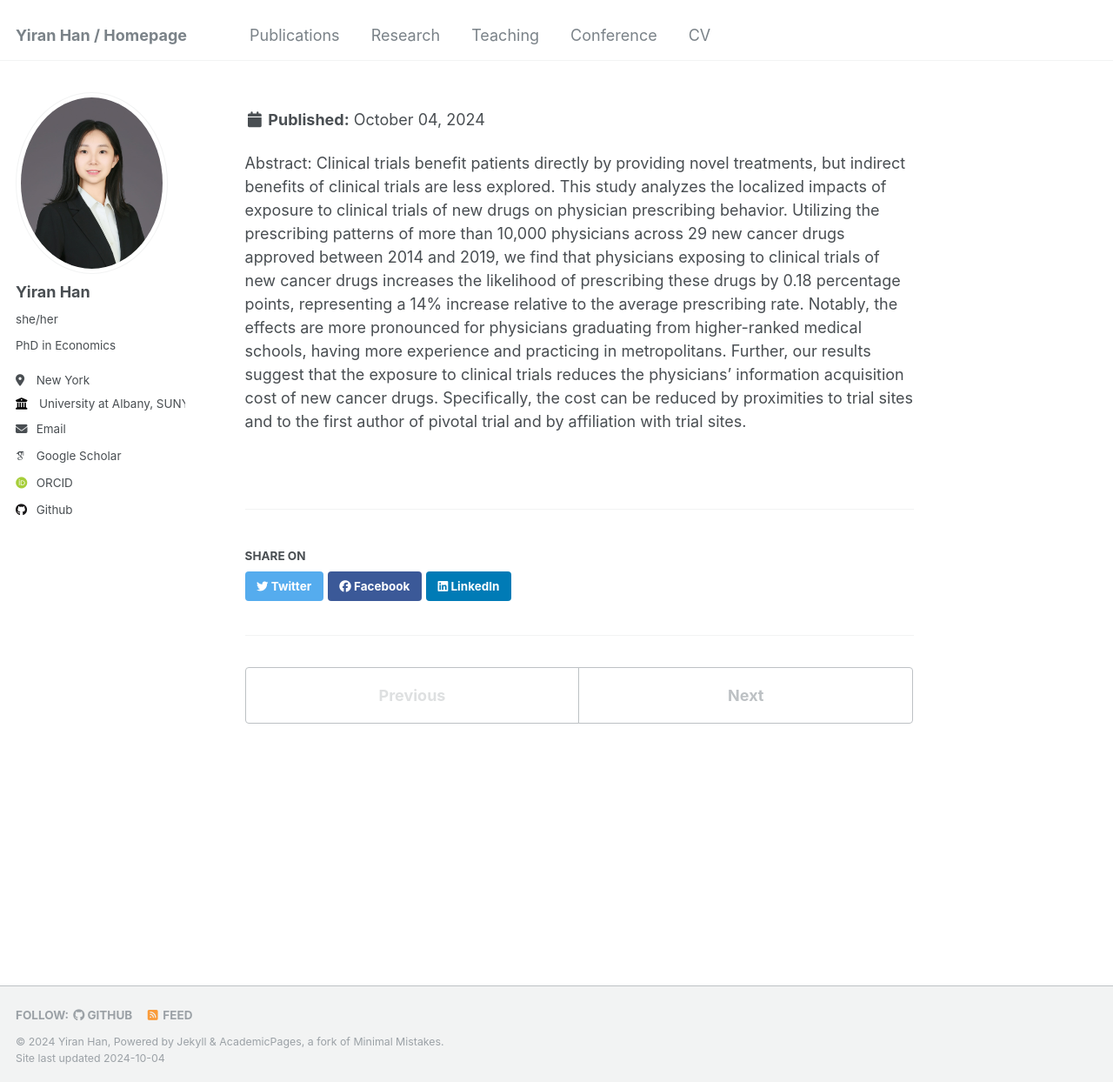
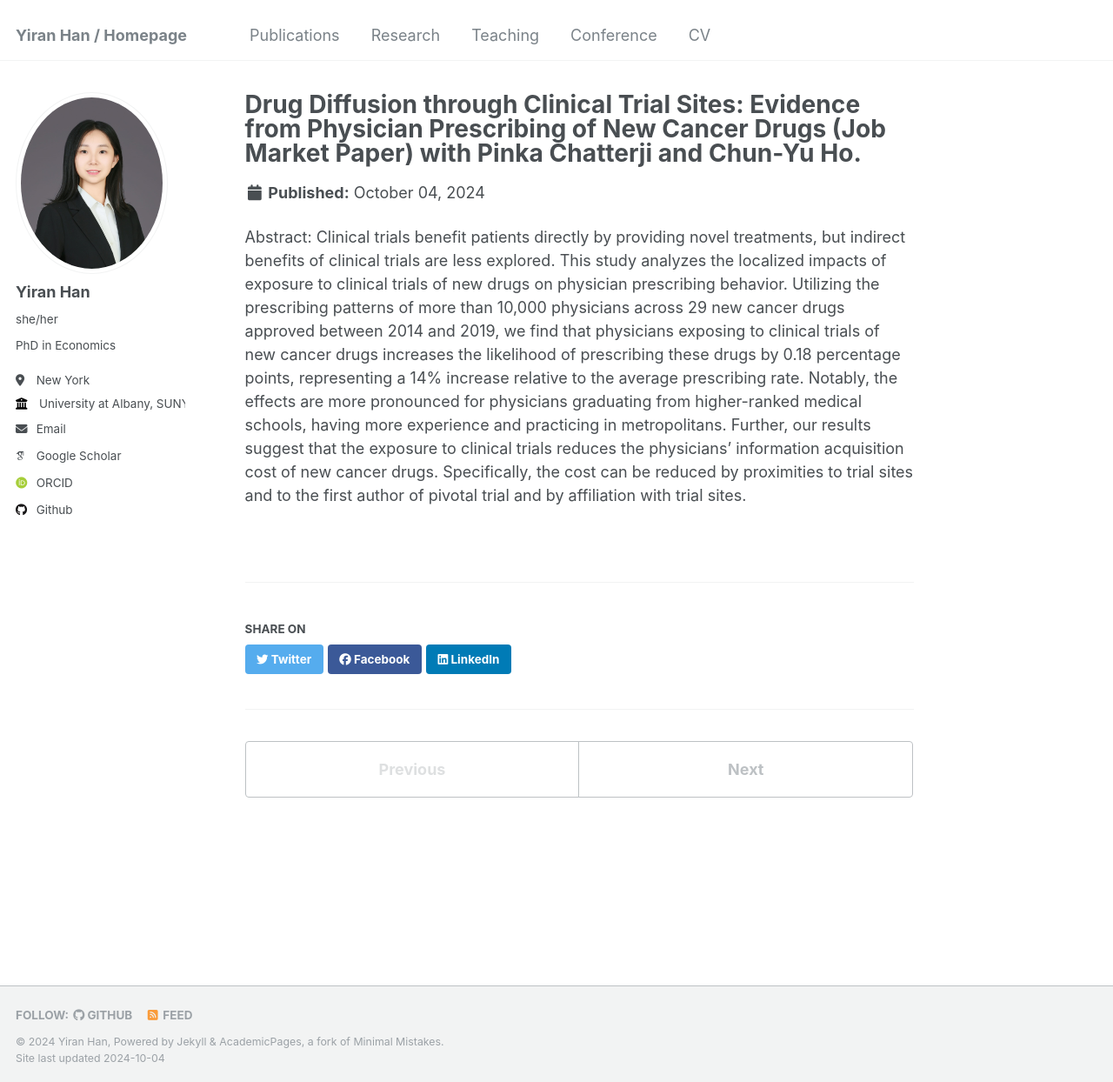
Before and after one commit to yiran-han/yiran-han.github.io, a Jekyll site: the page built from _portfolio/portfolio-1.md, in a window 1280 px wide and 1244 px high. Shown: the whole window at 87% size. Built offline with Jekyll 4.4.1, drawn with Linux system fonts in a browser that asks for light colours; some web fonts are replaced.

Commit message:
Update portfolio-1.md

```diff
--- a/_portfolio/portfolio-1.md
+++ b/_portfolio/portfolio-1.md
@@ -1,5 +1,5 @@
 ---
-title: ""Drug Diffusion through Clinical Trial Sites: Evidence from Physician Prescribing of New Cancer Drugs" (Job Market Paper) with
+title: "Drug Diffusion through Clinical Trial Sites: Evidence from Physician Prescribing of New Cancer Drugs (Job Market Paper) with
 Pinka Chatterji and Chun-Yu Ho."
 excerpt: ""
 collection: portfolio
```
